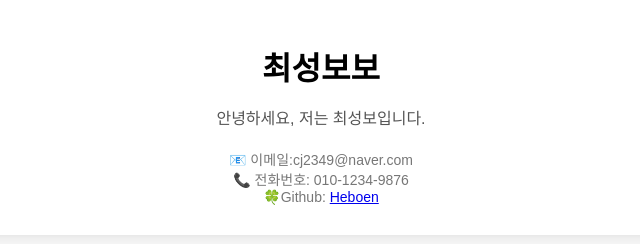
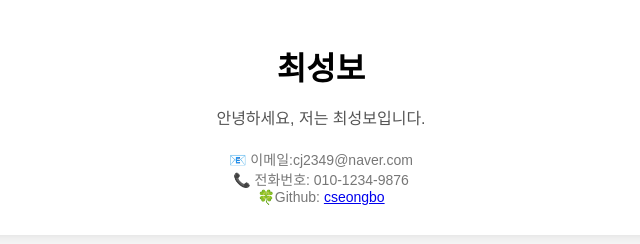
Before and after one commit to Heboen/git-20250428, a website: page web/seongbo.html in a window 1280 px wide. Shown: the part 222-466 px from the top of the page, without its empty margins (319-959 px from the left). Drawn offline with Linux system fonts and the light colour scheme.

```diff
--- a/web/seongbo.html
+++ b/web/seongbo.html
@@ -46,7 +46,7 @@
         src="https://encrypted-tbn0.gstatic.com/images?q=tbn:ANd9GcSeYcDKY3542f03I0SW_JbzvTsLMSSeQYY-hA&s"
         alt="프로필 사진"
       />
-      <h1>최성보보</h1>
+      <h1>최성보</h1>
       <p>안녕하세요, 저는 최성보입니다.</p>
       <div class="contact">
         📧 이메일:cj2349@naver.com
@@ -54,7 +54,7 @@
         📞 전화번호: 010-1234-9876
         <br />
         &#127808;Github:
-        <a href="https://github.com/cseongbo">Heboen</a>
+        <a href="https://github.com/cseongbo">cseongbo</a>
       </div>
     </div>
   </body>
```
